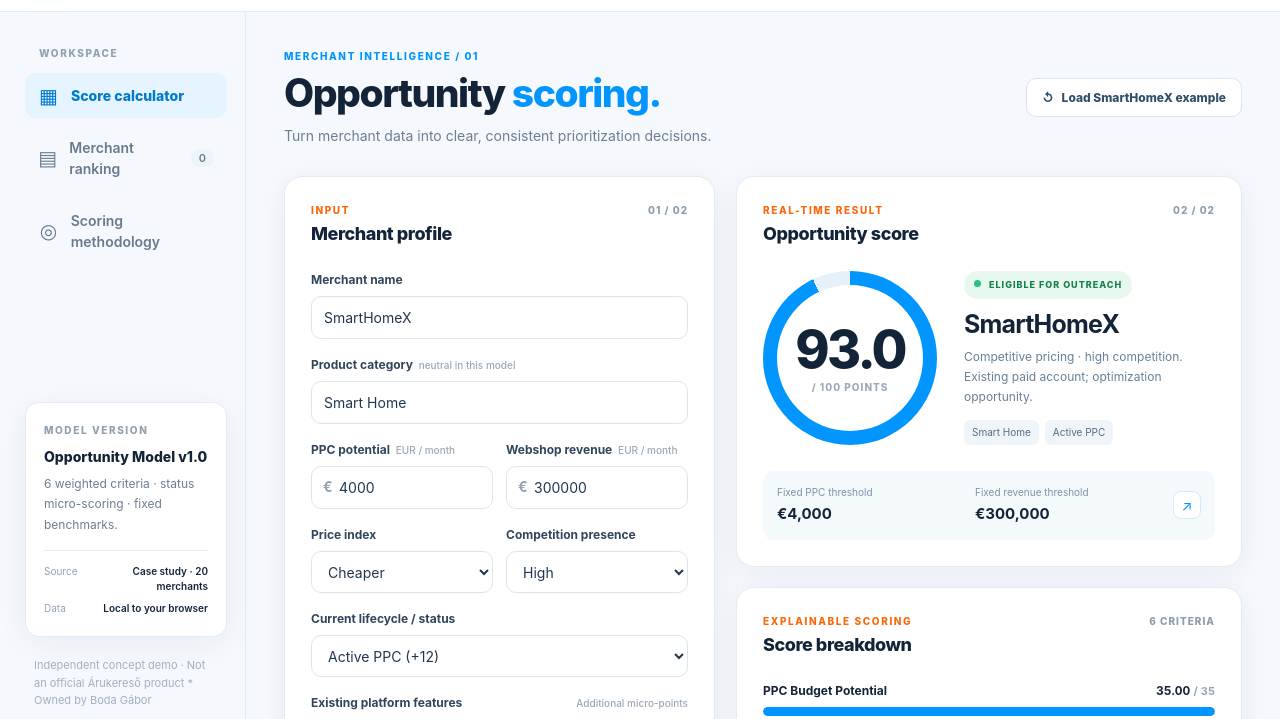
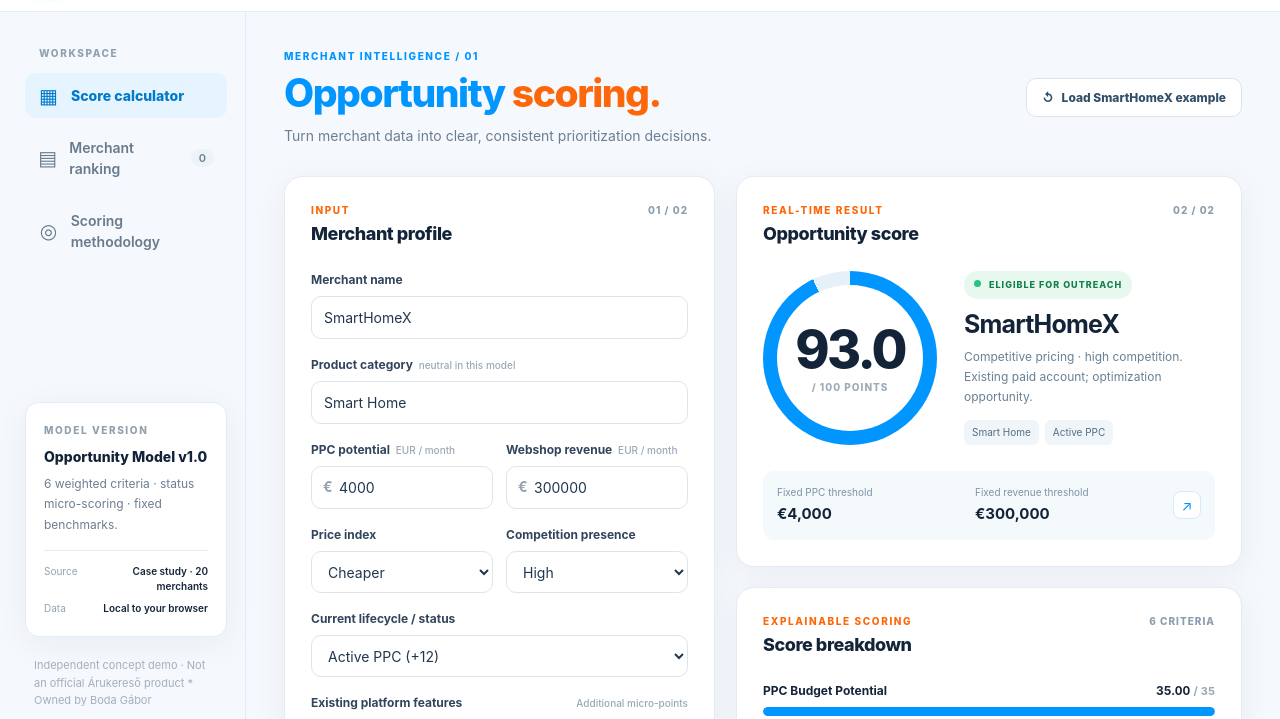
Before and after one commit to gaborbodaboduss/Arukereso-Scoring-Model, a plain HTML site: page index.html in a window 1280 px wide. Shown: the part 64-783 px from the top of the page. Drawn offline with Linux system fonts and the light colour scheme.

Commit message:
H1 color change, revert

```diff
--- a/styles.css
+++ b/styles.css
@@ -286,9 +286,10 @@ h1 {
   letter-spacing: -1.45px;
   margin: 0;
   font-weight: 830;
+  color: var(--blue);
 }
 h1 span {
-  color: var(--blue);
+  color: var(--orange);
 }
 .page-subtitle {
   margin: 10px 0 0;
```
